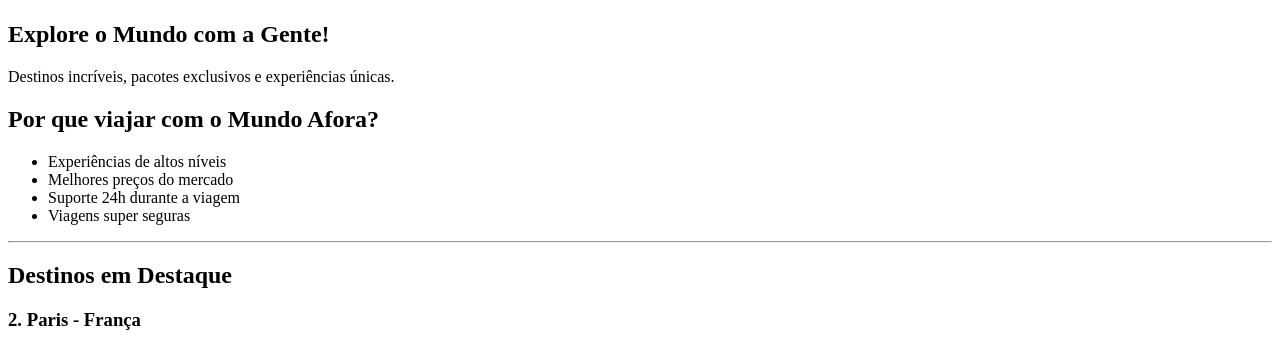
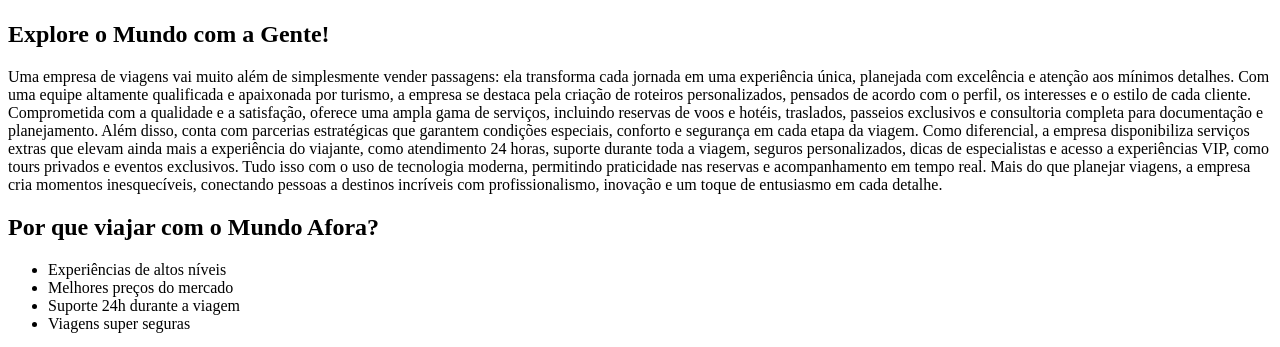
Before and after one commit to pedrofigueiredolima14-byte/trabalho-escola, a plain HTML site: page index.html in a window 1280 px wide. Shown: the part 436-783 px from the top of the page. Drawn offline with Linux system fonts and the light colour scheme; grey boxes are pictures that could not be loaded.

Commit message:
Add files via upload

```diff
--- a/index.html
+++ b/index.html
@@ -25,7 +25,13 @@
         <div class="hero">
             <img src="https://cdn.georgia.to/img/thumbnails/AqosZKhT4E5VuTcPTR5PLF_smedium.jpg" alt="Viagem paradisíaca">
             <h2>Explore o Mundo com a Gente!</h2>
-            <p>Destinos incríveis, pacotes exclusivos e experiências únicas.</p>
+            <p>Uma empresa de viagens vai muito além de simplesmente vender passagens: ela transforma cada jornada em uma experiência única, planejada com excelência e atenção aos mínimos detalhes. Com uma equipe altamente qualificada e apaixonada por turismo, a empresa se destaca pela criação de roteiros personalizados, pensados de acordo com o perfil, os interesses e o estilo de cada cliente.
+
+Comprometida com a qualidade e a satisfação, oferece uma ampla gama de serviços, incluindo reservas de voos e hotéis, traslados, passeios exclusivos e consultoria completa para documentação e planejamento. Além disso, conta com parcerias estratégicas que garantem condições especiais, conforto e segurança em cada etapa da viagem.
+
+Como diferencial, a empresa disponibiliza serviços extras que elevam ainda mais a experiência do viajante, como atendimento 24 horas, suporte durante toda a viagem, seguros personalizados, dicas de especialistas e acesso a experiências VIP, como tours privados e eventos exclusivos. Tudo isso com o uso de tecnologia moderna, permitindo praticidade nas reservas e acompanhamento em tempo real.
+
+Mais do que planejar viagens, a empresa cria momentos inesquecíveis, conectando pessoas a destinos incríveis com profissionalismo, inovação e um toque de entusiasmo em cada detalhe.</p>
         </div>
 
         <h2>Por que viajar com o Mundo Afora?</h2>
```
